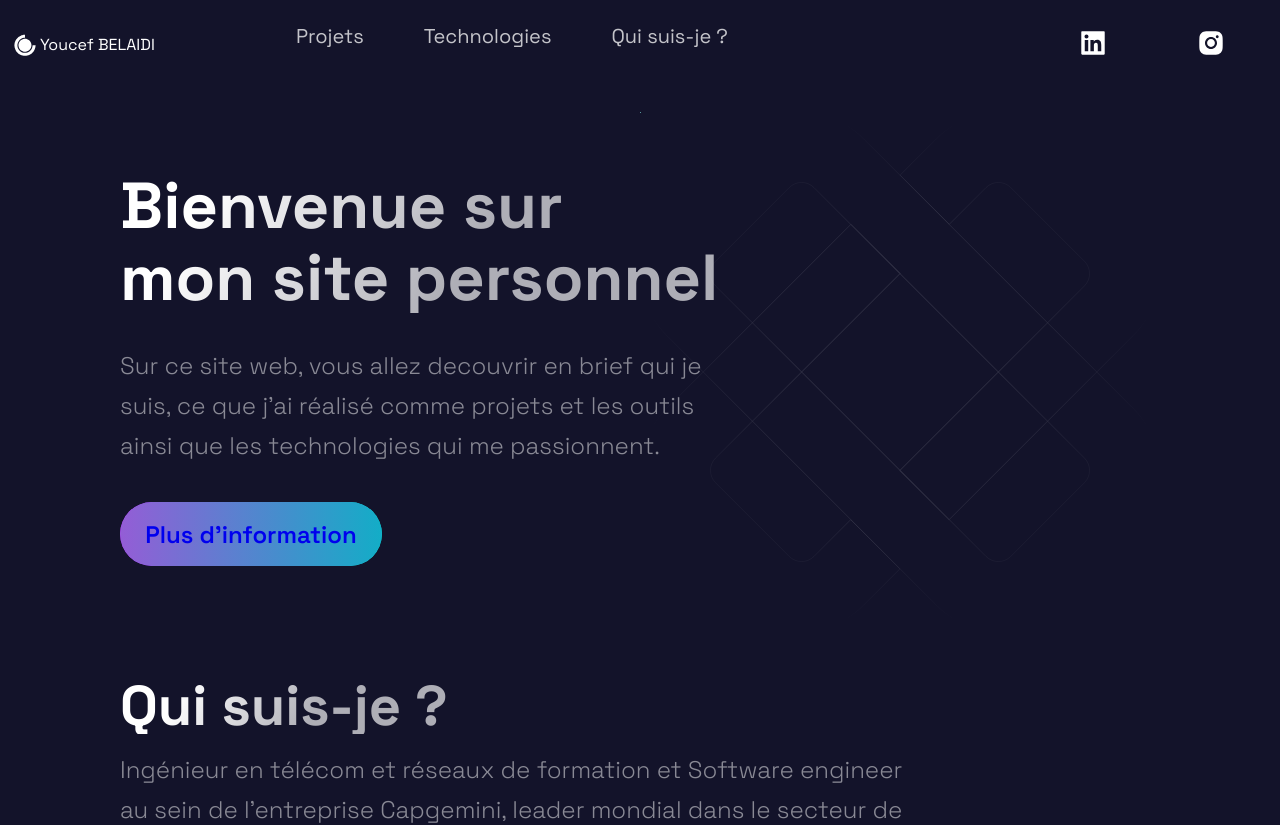
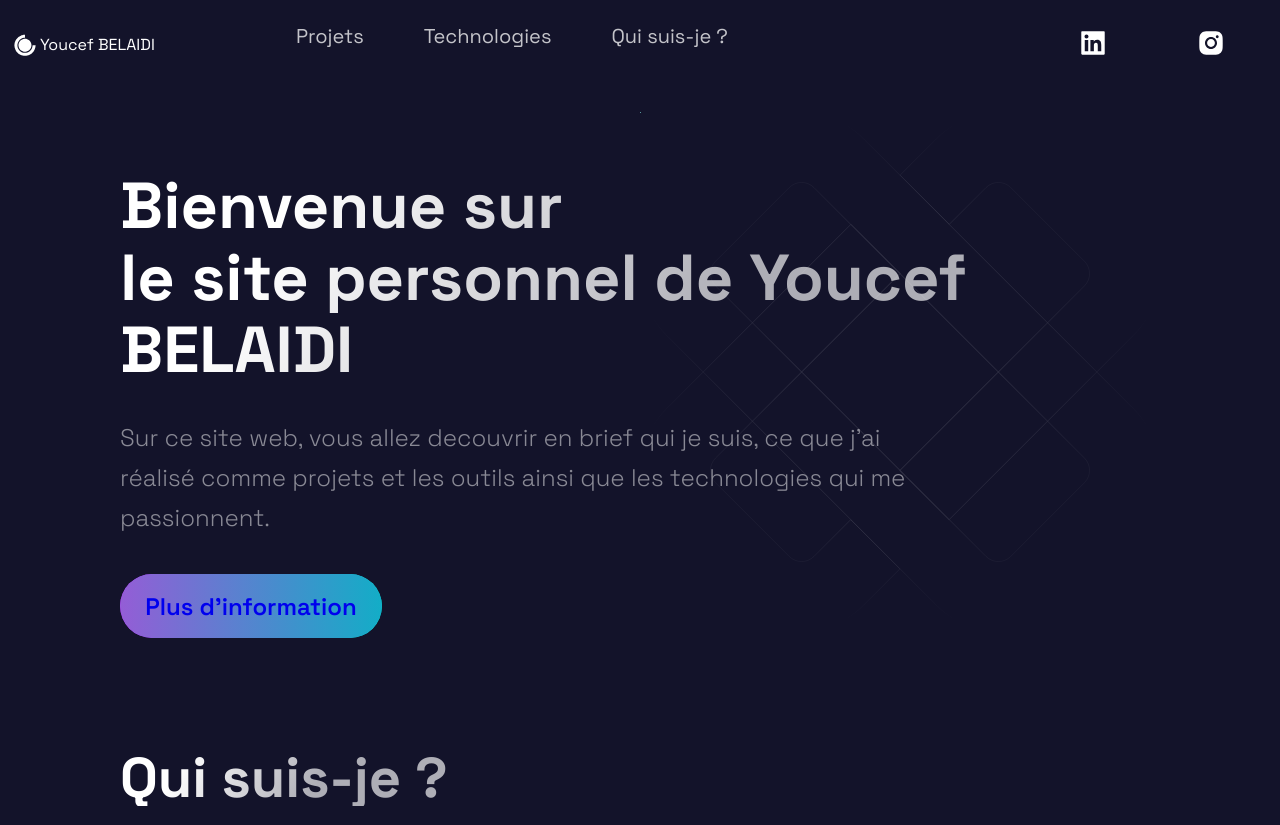
Before and after one commit to youcefBELAIDI8/portfolio, a Next.js app: page / in a window 1280 px wide. Shown: the top 825 px of the page. Built offline with nearby package versions, Linux system fonts and the light colour scheme.

Commit message:
correction ortho

```diff
--- a/src/components/Hero/Hero.js
+++ b/src/components/Hero/Hero.js
@@ -9,8 +9,8 @@ const Hero = (props) => (
     <Section row nopadding>
       <LeftSection>
         <SectionTitle main center>
-        Bienvenue sur <br />
-          mon site personnel
+          Bienvenue sur <br />
+          le site personnel de Youcef BELAIDI
         </SectionTitle>
         <SectionText>
         Sur ce site web, vous allez decouvrir en brief qui je suis, ce que j'ai réalisé comme projets et les outils ainsi que les technologies qui me passionnent.
```
